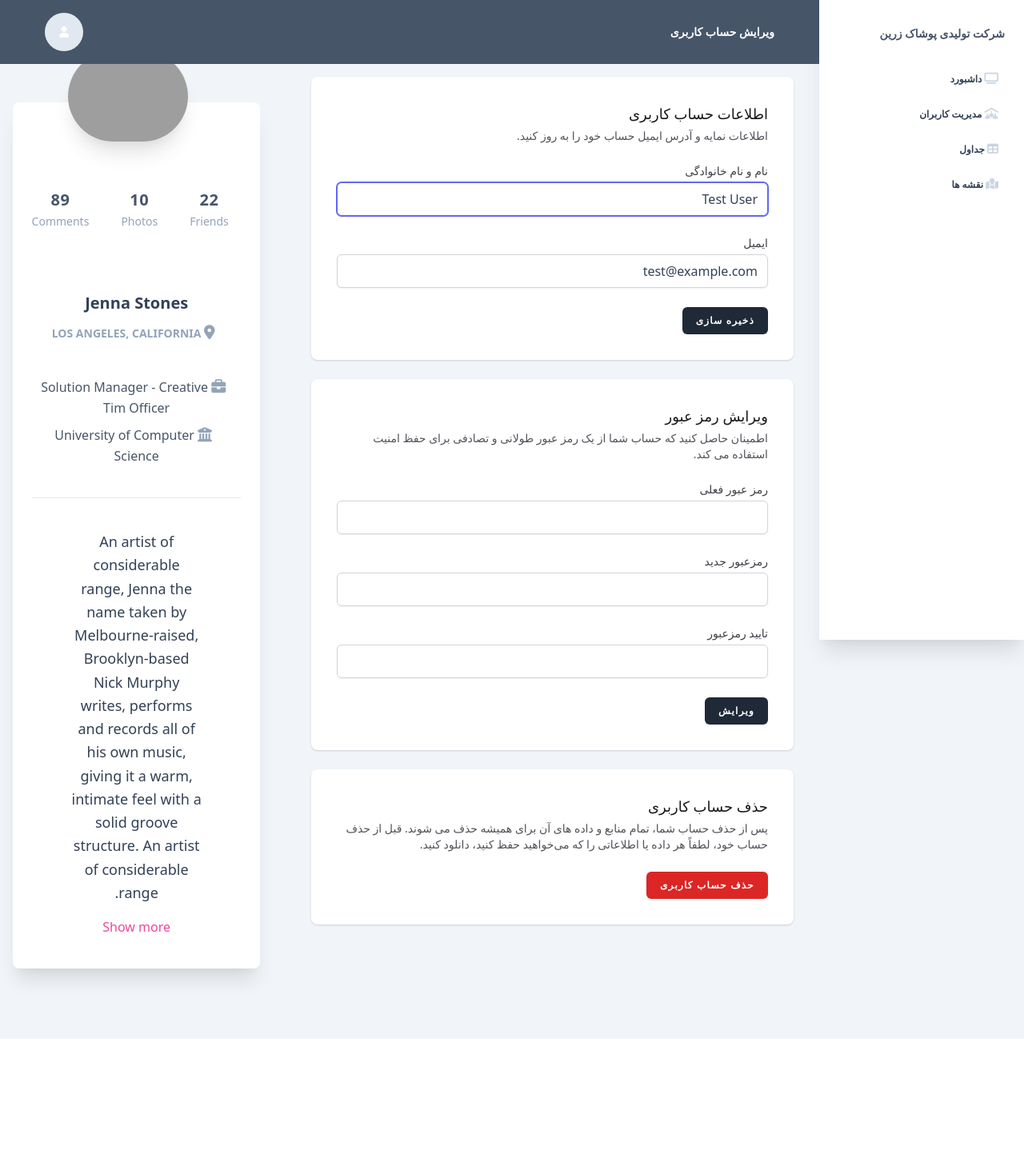
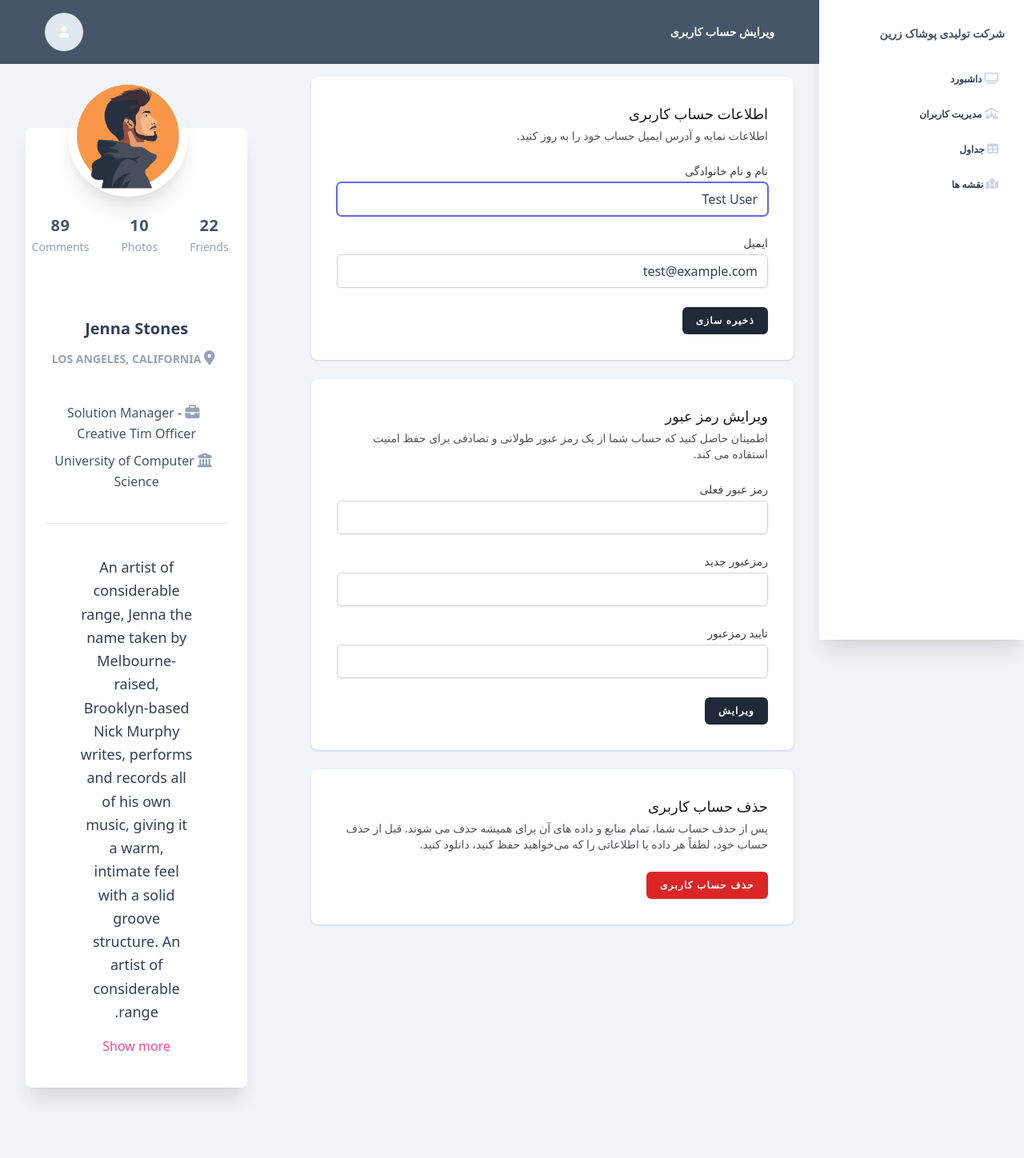
Before and after one commit to MahdiRezaeiDev/zarrin, a Laravel app: page /admin/profile in a window 1280 px wide. Shown: the whole page at 80% size. Before the commit the page ends 1299 px from the top, so only its background shows below. Run offline with Laravel 12, Linux system fonts and the light colour scheme; a user stored in the database is signed in; data comes from the database, SQL or seed files in the repository; style sheets or scripts are compiled from the project's sources; some web fonts are replaced; grey boxes are pictures that could not be loaded.

Commit message:
Update profile edit view layout and change avatar image source

```diff
--- a/resources/views/admin/profile/edit.blade.php
+++ b/resources/views/admin/profile/edit.blade.php
@@ -3,8 +3,8 @@
         ویرایش حساب کاربری
     </x-slot:title>
 
-    <div class="md:py-16 flex gap-4">
-        <div class="pt-6 md:pt-8 sm:px-6 lg:px-8 space-y-6">
+    <div class="md:py-16 flex flex-col-reverse md:flex-row gap-4">
+        <div class="pt-6 md:w-2/3 md:pt-8 sm:px-6 lg:px-8 space-y-6">
             <div class="p-4 sm:p-8 bg-white shadow sm:rounded-lg">
                 <div class="max-w-xl">
                     @include('admin.profile.partials.update-profile-information-form')
@@ -23,13 +23,13 @@
                 </div>
             </div>
         </div>
-        <div class="w-full lg:w-4/12 px-4">
+        <div class="pt-6 md:w-1/3 md:pt-8 sm:px-6 lg:px-8 space-y-6">
             <div class="relative flex flex-col min-w-0 break-words bg-white w-full mb-6 shadow-xl rounded-lg mt-16">
                 <div class="px-6">
                     <div class="flex flex-wrap justify-center">
                         <div class="w-full px-4 flex justify-center">
-                            <div class="relative">
-                                <img alt="..." src="{{ asset('img/team-2-800x800.jpg') }}"
+                            <div class="relative bg-white">
+                                <img alt="..." src="{{ asset('img/avatar.png') }}"
                                     class="shadow-xl rounded-full h-auto align-middle border-none absolute -m-16 -ml-20 lg:-ml-16 max-w-150-px">
                             </div>
                         </div>
```
Also changed, not shown: public/img/avatar.png (added), 3 other files.
